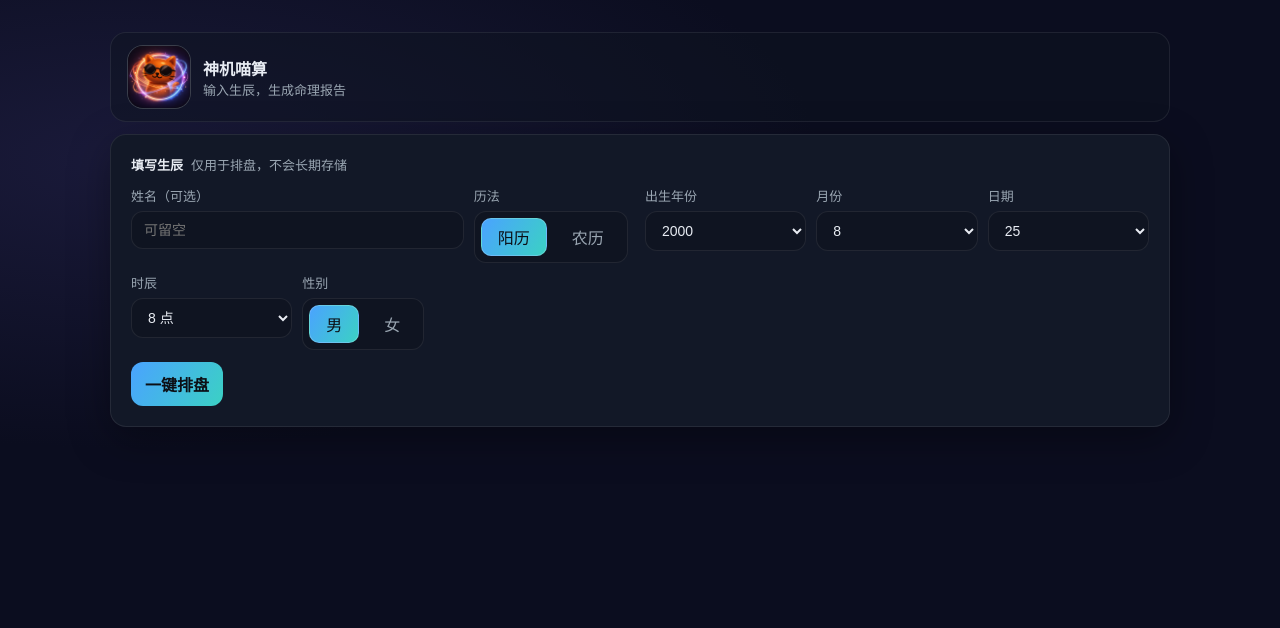
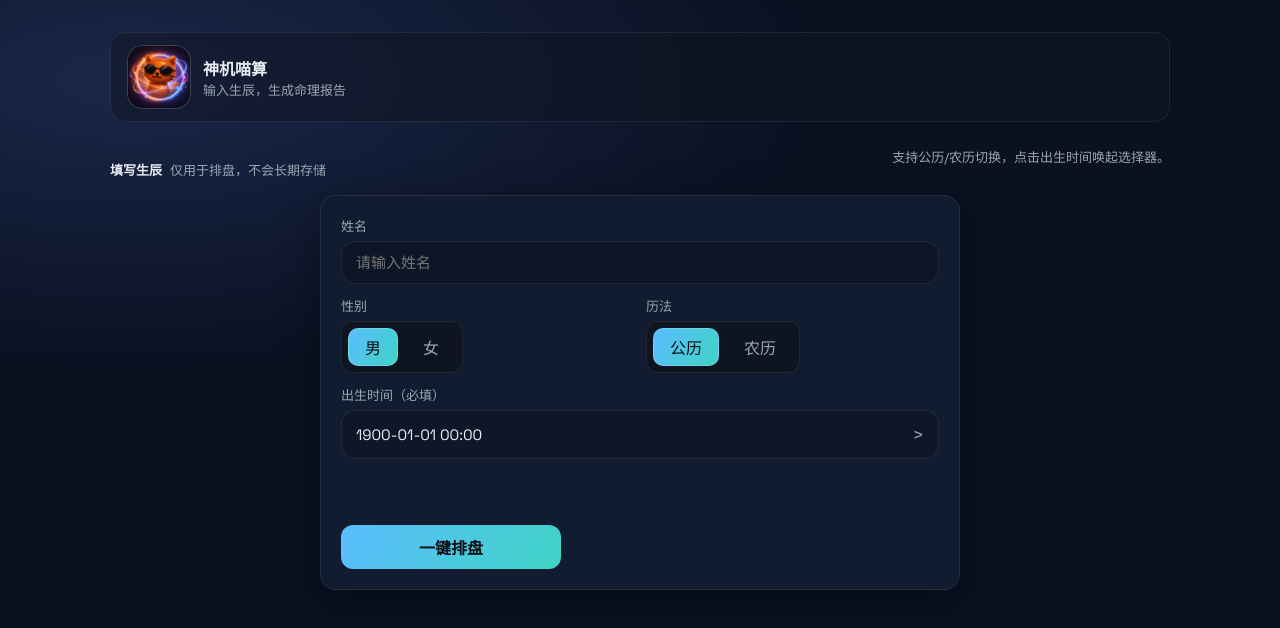
Before and after one commit to jimmydengpeng/BaziMiao, a Vue app in the folder src/web/: page / in a window 1280 px wide. Both pictures are taken after a click on the button "我们开始吧". Shown: the top 628 px of the page. Built offline with nearby package versions, Linux system fonts and the light colour scheme.

Commit message:
update date input

```diff
--- a/src/web/src/App.vue
+++ b/src/web/src/App.vue
@@ -23,69 +23,22 @@
           </div>
         </div>
       </header>
-      <section class="panel stack">
+      <section class="form-shell">
+        <div class="form-intro">
           <div class="status-line">
             <strong>填写生辰</strong>
             <span class="muted">仅用于排盘，不会长期存储</span>
           </div>
-        <div class="birth-grid">
-          <div class="field span-two">
-            <label>姓名（可选）</label>
-            <input v-model.trim="form.name" placeholder="可留空" />
+          <p class="muted">支持公历/农历切换，点击出生时间唤起选择器。</p>
         </div>
-          <div class="field">
-            <label>历法</label>
-            <div class="segmented">
-              <button
-                class="segmented-btn"
-                :class="{ active: form.calendar === 'solar' }"
-                type="button"
-                @click="form.calendar = 'solar'"
-              >
-                阳历
-              </button>
-              <button
-                class="segmented-btn"
-                :class="{ active: form.calendar === 'lunar' }"
-                type="button"
-                @click="form.calendar = 'lunar'"
-              >
-                农历
-              </button>
+        <div class="form-layout">
+          <div class="panel form-card stack">
+            <div class="field-group">
+              <label>姓名</label>
+              <input v-model.trim="form.name" placeholder="请输入姓名" />
             </div>
-          </div>
-          <div class="field">
-            <label>出生年份</label>
-            <select v-model.number="form.year">
-              <option v-for="year in years" :key="year" :value="year">{{ year }}</option>
-            </select>
-          </div>
-          <div class="field">
-            <label>月份</label>
-            <select v-model.number="form.month">
-              <option v-for="month in months" :key="month" :value="month">{{ month }}</option>
-            </select>
-          </div>
-          <div class="field">
-            <label>日期</label>
-            <select v-model.number="form.day">
-              <option v-for="day in days" :key="day" :value="day">{{ day }}</option>
-            </select>
-          </div>
-          <div class="field">
-            <label>时辰</label>
-            <select v-model.number="form.hour">
-              <option v-for="hour in hours" :key="hour" :value="hour">{{ hour }} 点</option>
-            </select>
-          </div>
-          <div class="field" v-if="isLunar">
-            <label>闰月</label>
-            <label class="check">
-              <input v-model="form.isLeapMonth" type="checkbox" />
-              <span>本月为闰月</span>
-            </label>
-          </div>
-          <div class="field">
+            <div class="field-row">
+              <div class="field-group">
                 <label>性别</label>
                 <div class="segmented">
                   <button
@@ -106,12 +59,114 @@
                   </button>
                 </div>
               </div>
+              <div class="field-group calendar-row">
+                <label>历法</label>
+                <div class="segmented">
+                  <button
+                    class="segmented-btn"
+                    :class="{ active: form.calendar === 'solar' }"
+                    type="button"
+                    @click="form.calendar = 'solar'"
+                  >
+                    公历
+                  </button>
+                  <button
+                    class="segmented-btn"
+                    :class="{ active: form.calendar === 'lunar' }"
+                    type="button"
+                    @click="form.calendar = 'lunar'"
+                  >
+                    农历
+                  </button>
+                </div>
+              </div>
+            </div>
+            <div class="field-group">
+              <label>出生时间（必填）</label>
+              <button class="date-display" type="button" @click="pickerOpen = !pickerOpen">
+                <span>{{ displayDate }}</span>
+                <span class="chevron">{{ pickerOpen ? "v" : ">" }}</span>
+              </button>
+            </div>
+            <div class="panel picker-card" :class="{ open: pickerOpen }">
+              <div class="picker-head">
+                <div class="segmented">
+                  <button
+                    class="segmented-btn"
+                    :class="{ active: form.calendar === 'solar' }"
+                    type="button"
+                    @click="form.calendar = 'solar'"
+                  >
+                    公历
+                  </button>
+                  <button
+                    class="segmented-btn"
+                    :class="{ active: form.calendar === 'lunar' }"
+                    type="button"
+                    @click="form.calendar = 'lunar'"
+                  >
+                    农历
+                  </button>
+                </div>
+                <button class="btn ghost today-btn" type="button" @click="setToday">今天</button>
+              </div>
+              <div class="picker-grid">
+                <div class="picker-column">
+                  <span class="picker-label">年</span>
+                  <select v-model.number="form.year" class="picker-select">
+                    <option v-for="year in years" :key="year" :value="year">{{ year }}</option>
+                  </select>
+                </div>
+                <div class="picker-column">
+                  <span class="picker-label">月</span>
+                  <select v-model.number="form.month" class="picker-select">
+                    <option v-for="month in monthOptions" :key="month.value" :value="month.value">
+                      {{ month.label }}
+                    </option>
+                  </select>
+                </div>
+                <div class="picker-column">
+                  <span class="picker-label">日</span>
+                  <select v-model.number="form.day" class="picker-select">
+                    <option v-for="day in days" :key="day" :value="day">{{ day }}</option>
+                  </select>
+                </div>
+                <div class="picker-column">
+                  <span class="picker-label">时</span>
+                  <select v-model.number="form.hour" class="picker-select">
+                    <option v-for="hour in hours" :key="hour" :value="hour">
+                      {{ hour.toString().padStart(2, "0") }}
+                    </option>
+                  </select>
+                </div>
+                <div class="picker-column">
+                  <span class="picker-label">分</span>
+                  <select v-model.number="form.minute" class="picker-select">
+                    <option v-for="minute in minutes" :key="minute" :value="minute">
+                      {{ minute.toString().padStart(2, "0") }}
+                    </option>
+                  </select>
+                </div>
+              </div>
+              <div v-if="isLunar" class="field-group">
+                <label>闰月</label>
+                <label class="check">
+                  <input v-model="form.isLeapMonth" type="checkbox" />
+                  <span>本月为闰月</span>
+                </label>
+              </div>
+              <div class="picker-footer">
+                <span class="muted picker-note">选择好后点击确定收起。</span>
+                <button class="btn primary" type="button" @click="pickerOpen = false">确定</button>
+              </div>
             </div>
             <div class="cta-row">
-          <button class="btn primary" :disabled="loading" @click="submit">
+              <button class="btn primary cta-primary" :disabled="loading" @click="submit">
                 {{ loading ? "排盘中..." : "一键排盘" }}
               </button>
               <span class="muted" v-if="error">{{ error }}</span>
+            </div>
+          </div>
         </div>
       </section>
     </section>
@@ -261,10 +316,11 @@ const activeTab = ref<"chart" | "report">("chart");
 const chatOpen = ref(false);
 const form = ref({
   name: "",
-  year: 2000,
-  month: 8,
-  day: 25,
-  hour: 8,
+  year: 1900,
+  month: 1,
+  day: 1,
+  hour: 0,
+  minute: 0,
   gender: "male",
   calendar: "solar",
   isLeapMonth: false
@@ -284,9 +340,33 @@ const reportLoading = ref(false);
 const canChat = computed(() => !!chart.value && !!analysis.value);
 const canViewReport = computed(() => reportStreaming.value || !!report.value);
 const nowYear = new Date().getFullYear();
-const years = Array.from({ length: nowYear - 1940 + 1 }, (_, idx) => nowYear - idx);
-const months = Array.from({ length: 12 }, (_, idx) => idx + 1);
+const years = Array.from({ length: nowYear - 1900 + 1 }, (_, idx) => nowYear - idx);
 const hours = Array.from({ length: 24 }, (_, idx) => idx);
+const minutes = Array.from({ length: 60 }, (_, idx) => idx);
+const lunarMonthLabels = [
+  "正月",
+  "二月",
+  "三月",
+  "四月",
+  "五月",
+  "六月",
+  "七月",
+  "八月",
+  "九月",
+  "十月",
+  "冬月",
+  "腊月"
+];
+const monthOptions = computed(() =>
+  Array.from({ length: 12 }, (_, idx) => {
+    const value = idx + 1;
+    const label =
+      form.value.calendar === "lunar"
+        ? lunarMonthLabels[idx]
+        : `${value.toString().padStart(2, "0")}月`;
+    return { value, label };
+  })
+);
 const days = computed(() => {
   if (form.value.calendar === "lunar") {
     return Array.from({ length: 30 }, (_, idx) => idx + 1);
@@ -296,6 +376,21 @@ const days = computed(() => {
 });
 
 const isLunar = computed(() => form.value.calendar === "lunar");
+const pickerOpen = ref(false);
+
+const displayDate = computed(() => {
+  const year = form.value.year;
+  const monthLabel =
+    form.value.calendar === "lunar"
+      ? `${form.value.isLeapMonth ? "闰" : ""}${lunarMonthLabels[form.value.month - 1]}`
+      : form.value.month.toString().padStart(2, "0");
+  const day = form.value.day.toString().padStart(2, "0");
+  const hour = form.value.hour.toString().padStart(2, "0");
+  const minute = form.value.minute.toString().padStart(2, "0");
+  return form.value.calendar === "lunar"
+    ? `${year}年 ${monthLabel} ${day}日 ${hour}:${minute}`
+    : `${year}-${monthLabel}-${day} ${hour}:${minute}`;
+});
 
 const goToForm = () => {
   stage.value = "form";
@@ -317,6 +412,17 @@ const goToDetail = (tab: "chart" | "report" = "chart") => {
 const toggleChat = () => {
   if (!canChat.value) return;
   chatOpen.value = !chatOpen.value;
+};
+
+const setToday = () => {
+  const now = new Date();
+  form.value.calendar = "solar";
+  form.value.isLeapMonth = false;
+  form.value.year = now.getFullYear();
+  form.value.month = now.getMonth() + 1;
+  form.value.day = now.getDate();
+  form.value.hour = now.getHours();
+  form.value.minute = now.getMinutes();
 };
 
 const renderMarkdown = (text: string) => {
@@ -415,7 +521,7 @@ const submit = async () => {
         month: form.value.month,
         day: form.value.day,
         hour: form.value.hour,
-        minute: 0,
+        minute: form.value.minute,
         calendar: form.value.calendar,
         is_leap_month: form.value.isLeapMonth,
         tz_offset_hours: 0
--- a/src/web/src/assets/main.css
+++ b/src/web/src/assets/main.css
@@ -1,8 +1,8 @@
 :root {
-  --bg: #0c0f15;
-  --panel: #121827;
-  --accent: #4aa3ff;
-  --accent-2: #3bd1c4;
+  --bg: #0a1222;
+  --panel: #111c30;
+  --accent: #5bbdff;
+  --accent-2: #3fd3c5;
   --text: #e8ecf3;
   --muted: #9aa6b2;
   --card: rgba(255, 255, 255, 0.04);
@@ -10,10 +10,10 @@
   font-family: "Space Grotesk", "Noto Sans SC", "PingFang SC", system-ui, -apple-system,
     BlinkMacSystemFont, "Segoe UI", sans-serif;
   color: var(--text);
-  background: radial-gradient(120% 80% at 10% 20%, #1a1a3a 0%, #0b0d1f 45%),
-    radial-gradient(90% 90% at 85% 0%, #2a1446 0%, #0b0d1f 40%),
-    #0b0d1f;
-  scrollbar-color: #2c3446 #0b0f18;
+  background: radial-gradient(120% 80% at 10% 10%, #1a274a 0%, #0a1121 45%),
+    radial-gradient(80% 90% at 85% 0%, #10314d 0%, #0a1121 48%),
+    #0a1121;
+  scrollbar-color: #2a354a #0a1121;
 }
 
 *,
@@ -135,6 +135,11 @@ button {
   flex-wrap: wrap;
 }
 
+.cta-primary {
+  min-width: 220px;
+  padding: 12px 32px;
+}
+
 .btn {
   border: 1px solid var(--border);
   background: var(--card);
@@ -178,6 +183,160 @@ button {
   display: grid;
   grid-template-columns: repeat(auto-fit, minmax(140px, 1fr));
   gap: 10px;
+}
+
+.form-page {
+  gap: 18px;
+}
+
+.form-shell {
+  display: flex;
+  flex-direction: column;
+  gap: 16px;
+}
+
+.form-intro {
+  display: flex;
+  align-items: flex-end;
+  justify-content: space-between;
+  flex-wrap: wrap;
+  gap: 8px;
+}
+
+.form-layout {
+  display: flex;
+  justify-content: center;
+}
+
+.form-card {
+  display: flex;
+  flex-direction: column;
+  gap: 14px;
+  width: min(640px, 100%);
+  animation: fade-up 0.35s ease both;
+}
+
+.field-row {
+  display: flex;
+  gap: 12px;
+  align-items: flex-end;
+  flex-wrap: wrap;
+}
+
+.field-row .field-group {
+  flex: 1 1 220px;
+}
+
+.field-group label {
+  display: block;
+  font-size: 13px;
+  color: var(--muted);
+  margin-bottom: 6px;
+}
+
+.field-group input {
+  width: 100%;
+  padding: 12px 14px;
+  border-radius: 14px;
+  border: 1px solid var(--border);
+  background: #0d1626;
+  color: var(--text);
+  font-size: 15px;
+}
+
+.date-display {
+  width: 100%;
+  display: flex;
+  justify-content: space-between;
+  align-items: center;
+  gap: 12px;
+  padding: 12px 14px;
+  border-radius: 14px;
+  border: 1px solid var(--border);
+  background: rgba(15, 24, 40, 0.9);
+  color: var(--text);
+  font-size: 15px;
+  cursor: pointer;
+  transition: border-color 0.2s ease, transform 0.2s ease;
+}
+
+.date-display:hover {
+  border-color: rgba(255, 255, 255, 0.2);
+  transform: translateY(-1px);
+}
+
+.chevron {
+  color: var(--muted);
+  font-size: 18px;
+}
+
+.picker-card {
+  display: grid;
+  gap: 14px;
+  opacity: 0;
+  max-height: 0;
+  overflow: hidden;
+  pointer-events: none;
+  transition: opacity 0.25s ease, max-height 0.3s ease;
+  background: rgba(15, 24, 40, 0.65);
+  border-radius: 16px;
+  border: 1px solid var(--border);
+}
+
+.picker-card.open {
+  opacity: 1;
+  max-height: 640px;
+  pointer-events: auto;
+}
+
+.picker-head {
+  display: flex;
+  justify-content: space-between;
+  align-items: center;
+  gap: 12px;
+}
+
+.today-btn {
+  font-weight: 600;
+}
+
+.picker-grid {
+  display: grid;
+  grid-template-columns: repeat(auto-fit, minmax(88px, 1fr));
+  gap: 12px;
+}
+
+.picker-column {
+  display: grid;
+  gap: 8px;
+}
+
+.picker-label {
+  font-size: 12px;
+  color: var(--muted);
+  letter-spacing: 1px;
+}
+
+.picker-select {
+  width: 100%;
+  padding: 12px 10px;
+  border-radius: 14px;
+  border: 1px solid var(--border);
+  background: #0d1626;
+  color: var(--text);
+  font-size: 15px;
+  appearance: none;
+}
+
+.picker-note {
+  font-size: 12px;
+}
+
+.picker-footer {
+  display: flex;
+  align-items: center;
+  justify-content: space-between;
+  gap: 12px;
 }
 
 .field label {
@@ -922,3 +1081,30 @@ button {
     bottom: 18px;
   }
 }
+
+@media (max-width: 900px) {
+  .picker-card {
+    max-height: 0;
+  }
+
+  .picker-card.open {
+    max-height: 760px;
+  }
+}
+
+@media (max-width: 600px) {
+  .cta-primary {
+    width: 100%;
+  }
+}
+
+@keyframes fade-up {
+  from {
+    opacity: 0;
+    transform: translateY(12px);
+  }
+  to {
+    opacity: 1;
+    transform: translateY(0);
+  }
+}
```
Lines whose indentation alone changed are shown as unchanged.
